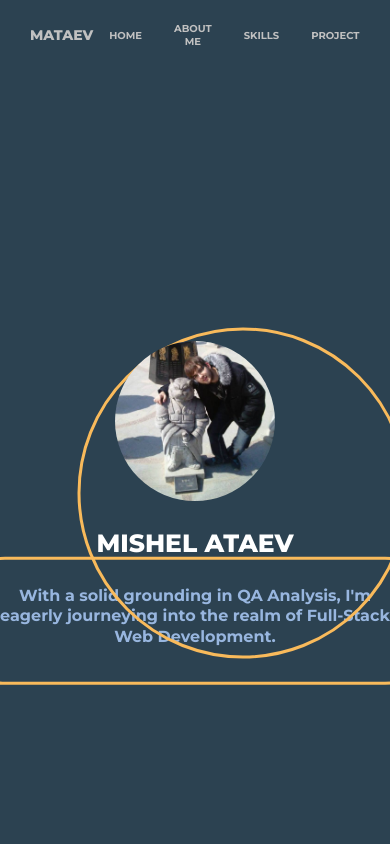
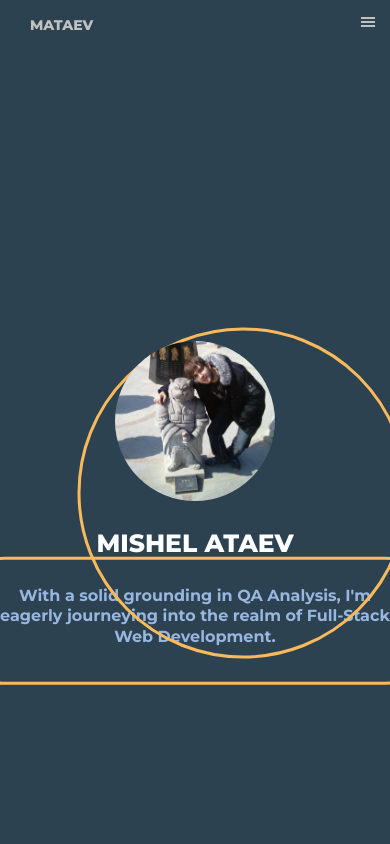
Before and after one commit to MishelAtaev/Portfolio, a React (Create React App) app: page / in a window 390 px wide. Shown: the top 844 px of the page. Built offline with nearby package versions, Linux system fonts and the light colour scheme.

Commit message:
responsive navbar

```diff
--- a/src/components/navbar/NavBar.css
+++ b/src/components/navbar/NavBar.css
@@ -44,3 +44,42 @@ button {
   cursor: pointer;
   outline: inherit;
 }
+
+.menu-icon {
+  display: none;
+  cursor: pointer;
+}
+
+@media (max-width: 1024px) {
+  .navbar-flex {
+    display: none;
+    flex-direction: column;
+    position: absolute;
+    top: 35px;
+    right: 0;
+    width: 20%;
+    background-color: var(--second-color);
+    transform: translateY(-100%);
+    transition: transform 0.5s ease, opacity 0.3s ease;
+    opacity: 0;
+    z-index: 999;
+  }
+
+  .navbar-flex.show {
+    display: flex;
+    transform: translateY(0%);
+    opacity: 1;
+  }
+
+  .menu-icon {
+    display: block;
+    color: var(--white);
+    margin-left: 1rem;
+    color: var(--nav-bar-font-color);
+    transition: color 0.3s;
+  }
+
+  .menu-icon:hover {
+    color: var(--accent-color);
+  }
+}
--- a/src/components/navbar/NavBar.js
+++ b/src/components/navbar/NavBar.js
@@ -1,12 +1,18 @@
-import React from "react";
+import React, { useState } from "react";
+import { GiHamburgerMenu } from "react-icons/gi";
 import "./NavBar.css";
 
 // Navbar component with a prop set up to allow movement between different sections
 const NavBar = ({ onNavClick }) => {
+  const [isMenuOpen, setIsMenuOpen] = useState(false);
+
   return (
     <nav className="navbar">
       <div className="navbar-brand">MATAEV</div>
-      <div className="navbar-flex">
+      <div className="menu-icon" onClick={() => setIsMenuOpen(!isMenuOpen)}>
+        <GiHamburgerMenu />
+      </div>
+      <div className={`navbar-flex ${isMenuOpen ? "show" : ""}`}>
         <button onClick={() => onNavClick("hero")} className="navbar-item">
           HOME
         </button>
--- a/src/index.css
+++ b/src/index.css
@@ -10,12 +10,13 @@
   --accent-color: #f9ba5b;
   --nav-bar-font-color: #c1c1c1;
 
-  --font: "Montserrat", sans-serif;
   --h1-font-size: 85px;
   --h2-font-size: 50px;
   --h3-font-size: 40px;
   --brand-font-size: 26px;
   --text-font-size: 22px;
+
+  --font: "Montserrat", sans-serif;
   --extra-bold: 800;
   --bold: 700;
   --text-line-height: 130%;
```
